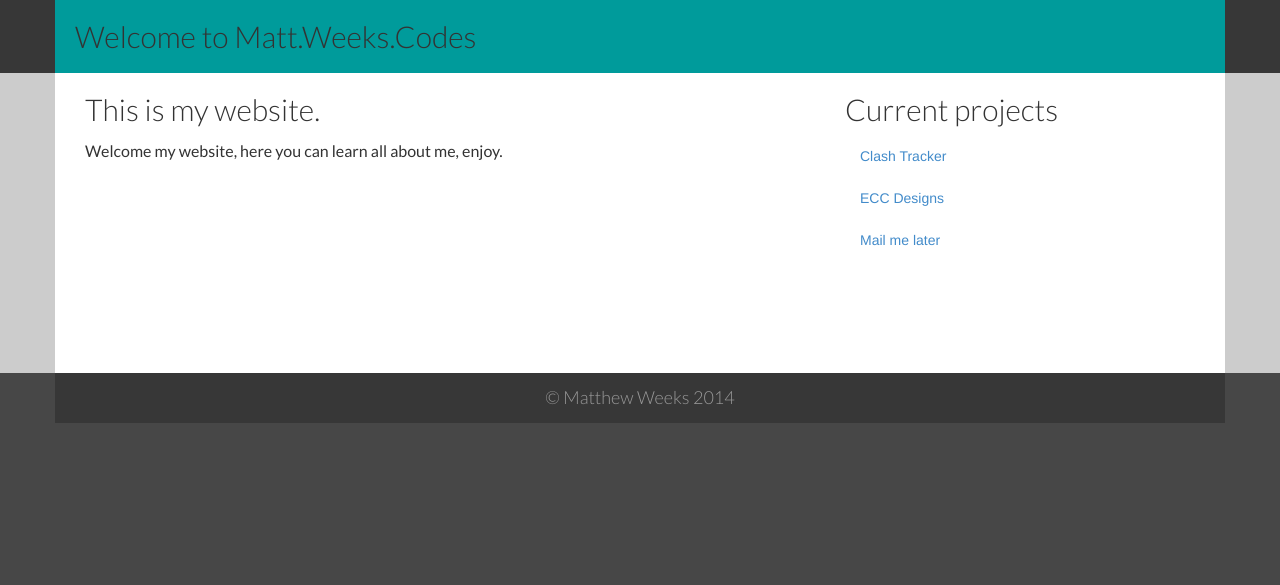
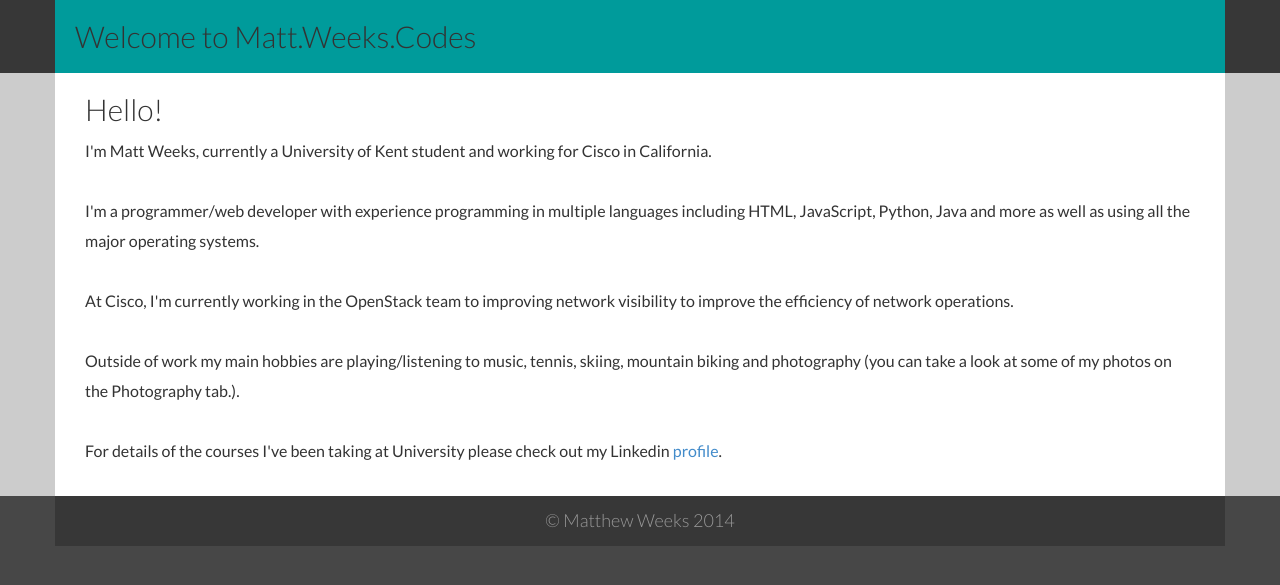
Before and after one commit to maweeks/Matt.Weeks.Codes, a PHP site: page / in a window 1280 px wide. Shown: the part 50-635 px from the top of the page. Run offline with PHP 8.4, Linux system fonts and the light colour scheme.

Commit message:
Added index text.

```diff
--- a/index.php
+++ b/index.php
@@ -15,17 +15,19 @@
         <? include "includes/banner.php" ?>
         <div class="middle">
             <div class="container">
-                <div class="col-md-8 content">
-                    <h2>This is my website.</h2>
-                    <p>Welcome my website, here you can learn all about me, enjoy.</p>
-                </div>
-                <div class="col-md-4">
-                    <h2>Current projects</h2>
-                    <ul class="nav nav-pills nav-stacked">
-                        <li><a>Clash Tracker</a></li>
-                        <li><a>ECC Designs</a></li>
-                        <li><a>Mail me later</a></li>
-                    </ul>
+                <div class="col-md-12 content">
+                    <h2>Hello!</h2>
+                    <p>
+                    	I'm Matt Weeks, currently a University of Kent student and working for Cisco in California.<br><br>
+
+                    	I'm a programmer/web developer with experience programming in multiple languages including HTML, JavaScript, Python, Java and more as well as using all the major operating systems.<br><br>
+
+                    	At Cisco, I'm currently working in the OpenStack team to improving network visibility to improve the efficiency of network operations.<br><br>
+
+                    	Outside of work my main hobbies are playing/listening to music, tennis, skiing, mountain biking and photography (you can take a look at some of my photos on the Photography tab.).<br><br>
+
+                    	For details of the courses I've been taking at University please check out my Linkedin <a href="http://www.linkedin.com/in/mweeks1" target="_blank">profile</a>.
+                    </p>
                 </div>
             </div>
         </div>
```
